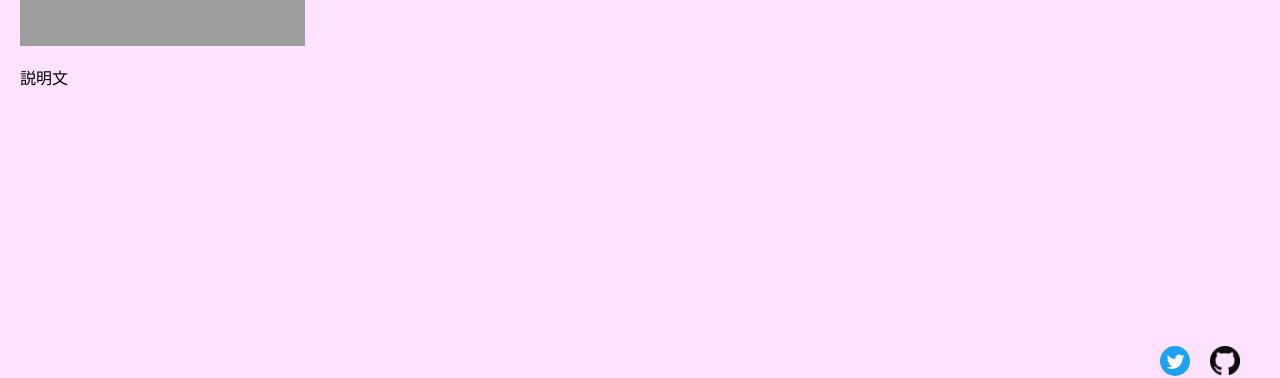
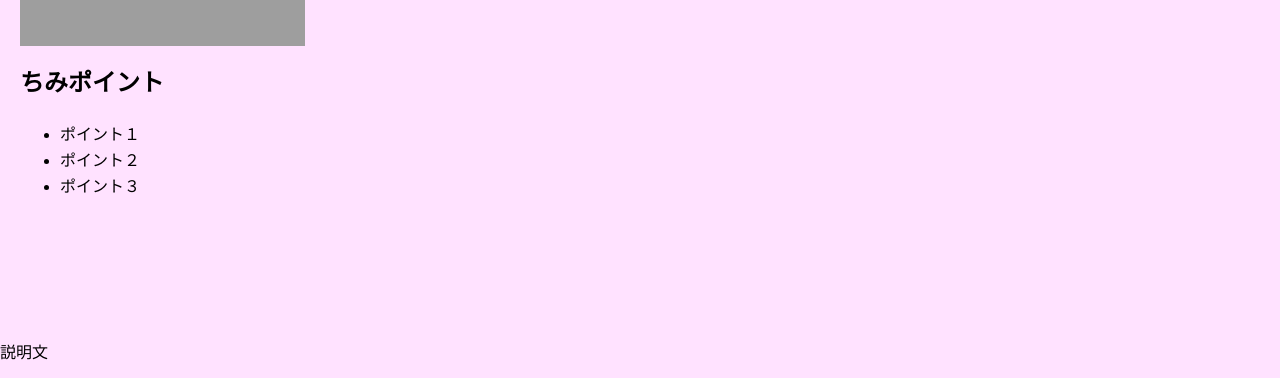
Before and after one commit to chiminyan/vue-sampleAPP, a Vue app: page / in a window 1280 px wide. Shown: the part 561-939 px from the top of the page. Built offline with nearby package versions, Linux system fonts and the light colour scheme; grey boxes are pictures that could not be loaded.

Commit message:
add DescriptionList

```diff
--- a/src/App.vue
+++ b/src/App.vue
@@ -4,6 +4,9 @@
     <div class="main">
       <book-title></book-title>
       <book-image></book-image>
+      <description-list></description-list>
+    </div>
+    <div class="right-contents">
       <book-description></book-description>
     </div>
     <page-footer></page-footer>
@@ -16,6 +19,7 @@ import titleHeader from './components/Header.vue'
 import bookDescription from './components/BookDescription.vue'
 import bookImage from './components/BookImage.vue'
 import bookTitle from './components/BookTitle.vue'
+import descriptionList from './components/DescriptionList.vue'
 import pageFooter from './components/Footer.vue'
 
 export default {
@@ -25,6 +29,7 @@ export default {
     'book-description': bookDescription,
     'book-image': bookImage,
     'book-title': bookTitle,
+    'description-list': descriptionList,
     'page-footer': pageFooter
   }
 }
--- /dev/null
+++ b/src/components/DescriptionList.vue
@@ -0,0 +1,42 @@
+<template>
+    <div class="description-list">
+        <div class="overview">
+            <h3>ちみポイント</h3>
+            <ul>
+                <li v-for="(item) in overviews" v-bind:key="item.id">
+                    {{ item.promotion }}
+                </li>
+            </ul>
+        </div>
+    </div>
+</template>
+
+<script>
+export default {
+    name: 'descriptionList',
+    data() {
+        return {
+            overviews: [
+                { promotion: 'ポイント１' },
+                { promotion: 'ポイント２' },
+                { promotion: 'ポイント３' }
+            ]
+        }
+    }
+}
+</script>
+
+<style scoped>
+.description-list {
+    height: 250px;
+    margin-top: 20px;
+    width: 570px;
+}
+h3 {
+    font-size: 24px;
+}
+li {
+    font-size: 16px;
+    line-height: 26px;
+}
+</style>
```
